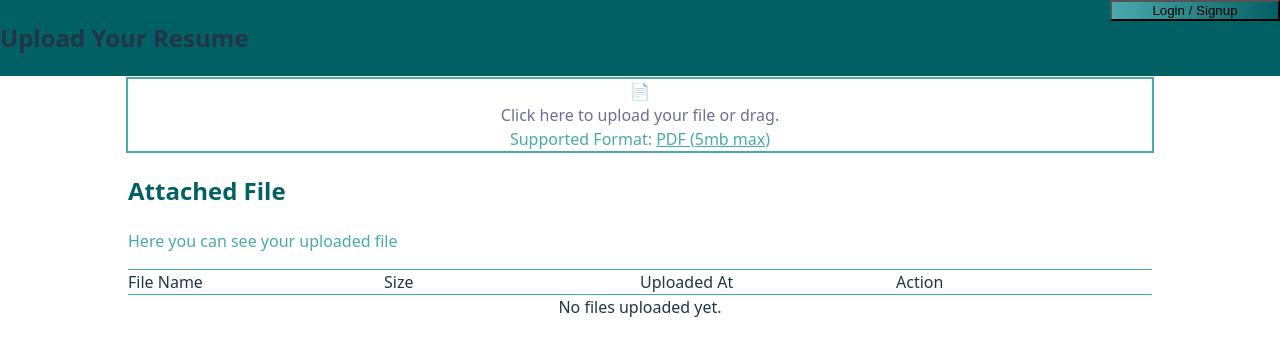
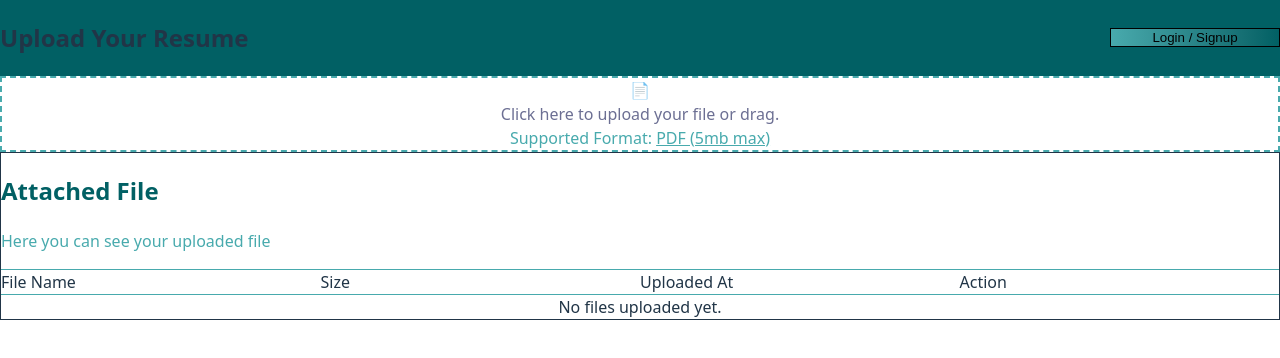
Before and after one commit to harrishussain24/AI-Powered-Resume-Analyzer, a Vue app in the folder frontend/: page / in a window 1280 px wide. Shown: the top 358 px of the page. Built offline with nearby package versions, Linux system fonts and the light colour scheme.

Commit message:
uopdating tailwind styling

```diff
--- a/frontend/src/views/uploadresume.vue
+++ b/frontend/src/views/uploadresume.vue
@@ -139,21 +139,23 @@ const deleteFile = (index) => {
 
 <template>
   <!-- Main Content -->
-  <div class="max-w-5xl mx-auto mt-24 p-6 bg-white rounded-lg shadow relative">
+  <div class="min-h-screen flex flex-col items-center justify-start bg-gray-50 pt-12">
+    <!-- Card Container -->
+    <div class="w-full max-w-4xl bg-white rounded-2xl shadow-xl p-0">
       <!-- Header Bar: Heading and Auth Button -->
-    <div class="flex items-start justify-between bg-[#016064] px-10 py-6 mb-8 rounded-xl">
+      <div class="flex items-center justify-between bg-[#016064] px-10 py-7 rounded-t-2xl">
         <h2 class="text-white text-3xl font-bold tracking-tight m-0 p-0">Upload Your Resume</h2>
-      <div class="flex items-start">
-        <div v-if="user" class="flex items-center gap-3 bg-white px-4 py-2 rounded-lg shadow border-2 border-[#48AAAD] mt-1 mr-1">
+        <div class="flex items-center">
+          <div v-if="user" class="flex items-center gap-3 bg-white px-4 py-2 rounded-lg shadow border-2 border-[#48AAAD]">
             <span class="text-[#016064] font-semibold text-base">Welcome, {{ user.name || user.email }}</span>
             <button @click="logout" class="bg-gradient-to-r from-red-600 to-red-400 text-white px-3 py-1.5 rounded-md text-sm font-semibold transition hover:from-red-700 hover:to-red-500 shadow">
               Logout
             </button>
           </div>
-        <div v-else class="flex items-center mt-1 mr-1">
+          <div v-else class="flex items-center">
             <button
               @click="router.push('/login')"
-            class="bg-gradient-to-r from-[#48AAAD] to-[#016064] text-white px-8 py-3 min-w-[170px] rounded-lg text-lg font-semibold shadow transition hover:from-[#3a8a8d] hover:to-[#014d50]"
+              class="bg-gradient-to-r from-[#48AAAD] to-[#016064] text-white px-8 py-3 min-w-[170px] rounded-lg text-lg font-semibold shadow transition hover:from-[#3a8a8d] hover:to-[#014d50] border border-white"
             >
               Login / Signup
             </button>
@@ -161,18 +163,16 @@ const deleteFile = (index) => {
         </div>
       </div>
 
-    <div class="h-px bg-gradient-to-r from-purple-400 via-pink-500 to-red-500 ml-8 mr-8 mb-8"></div>
-
-    <div class="flex flex-col items-center justify-center bg-white border-2 border-[#48AAAD] rounded-2xl shadow-md py-12 px-8 mb-8 w-4/5 mx-auto cursor-pointer transition hover:border-[#016064] hover:shadow-lg" @click="triggerFileSelect">
+      <!-- Upload Area -->
+      <div class="flex flex-col items-center justify-center border-2 border-dashed border-[#48AAAD] rounded-xl shadow-sm py-12 px-8 mt-8 mb-8 mx-8 bg-gray-50 cursor-pointer transition hover:border-[#016064] hover:bg-gray-100" @click="triggerFileSelect">
         <span class="text-5xl text-[#a084e8] mb-4">📄</span>
         <div class="text-[#6c6f93] text-lg mb-2">Click here to upload your file or drag.</div>
         <span class="text-[#48AAAD] font-semibold cursor-pointer transition hover:text-[#016064]">Supported Format: <u>PDF (5mb max)</u></span>
       </div>
-
       <input type="file" accept=".pdf" ref="fileInput" @change="handleFileChange" class="hidden" />
 
       <!-- Progress Indicator -->
-    <div v-if="showProgress" class="flex justify-center w-4/5 mx-auto my-8">
+      <div v-if="showProgress" class="flex justify-center w-full my-8">
         <div class="bg-white rounded-xl shadow-lg p-8 w-full max-w-xl text-center border-2 border-[#016064]">
           <div class="flex items-center justify-center gap-4 mb-6">
             <div class="text-3xl animate-bounce">📄</div>
@@ -192,7 +192,7 @@ const deleteFile = (index) => {
       </div>
 
       <!-- Attached Files Section -->
-    <div class="w-4/5 mx-auto my-8 bg-white rounded-lg shadow overflow-hidden">
+      <div class="mx-8 my-8 bg-white rounded-lg shadow overflow-hidden border border-gray-200">
         <div class="px-8 pt-6 pb-2">
           <h2 class="text-xl font-semibold text-[#016064] mb-1">Attached File</h2>
           <p class="text-base text-[#48AAAD] m-0">Here you can see your uploaded file</p>
@@ -219,7 +219,7 @@ const deleteFile = (index) => {
       </div>
 
       <!-- Resume Data Section -->
-    <div v-if="resumeData" class="w-4/5 mx-auto my-8 bg-white rounded-lg shadow">
+      <div v-if="resumeData" class="mx-8 my-8 bg-white rounded-lg shadow border border-gray-200">
         <div class="px-8 pt-6 pb-2">
           <h2 class="text-xl font-semibold text-[#016064] mb-1">Resume Information</h2>
           <p class="text-base text-[#48AAAD] m-0">Parsed data from your uploaded resume</p>
@@ -249,39 +249,17 @@ const deleteFile = (index) => {
               <span v-if="resumeData.analysis.skills?.length" class="bg-[#48AAAD] text-white px-3 py-1 rounded-full text-sm font-medium" v-for="skill in resumeData.analysis.skills" :key="skill">
                 {{ skill }}
               </span>
-            <span v-else class="text-gray-400">No skills found</span>
+              <span v-else class="text-gray-400">No skills found.</span>
             </div>
           </div>
-        <div v-if="resumeData.analysis.experience?.length" class="mb-6">
-          <h3 class="text-lg font-semibold text-[#016064] mb-2">Work Experience</h3>
-          <div class="space-y-4">
-            <div v-for="(exp, index) in resumeData.analysis.experience" :key="index" class="bg-gray-50 rounded-lg p-4 shadow-sm">
-              <div class="flex items-center justify-between mb-2">
-                <h4 class="font-bold text-base text-[#016064]">{{ exp.title }}</h4>
-                <span class="text-[#48AAAD] font-semibold">{{ exp.company }}</span>
+          <!-- Add more parsed data sections as needed -->
         </div>
-              <div class="flex items-center gap-6 mb-2">
-                <span class="text-gray-500">{{ exp.location }}</span>
-                <span class="text-gray-400">{{ exp.dates }}</span>
       </div>
-              <ul class="list-disc list-inside ml-4 text-gray-700">
-                <li v-for="(bullet, i) in exp.bullets" :key="i">{{ bullet }}</li>
-              </ul>
+
+      <!-- Error Message -->
+      <div v-if="uploadError" class="mx-8 my-4 p-4 bg-red-100 text-red-700 rounded-lg shadow text-center font-semibold">
+        {{ uploadError }}
       </div>
     </div>
   </div>
-      </div>
-    </div>
-
-    <div v-if="resumeData" class="flex justify-center w-4/5 mx-auto my-8">
-      <button @click="goToJobDescriptionView" class="bg-gradient-to-r from-[#016064] to-[#48AAAD] text-white rounded-full px-8 py-3 text-lg font-semibold shadow transition hover:from-[#014d50] hover:to-[#3a8a8d] flex items-center gap-3 relative overflow-hidden">
-        <span class="font-semibold tracking-wide">Continue to Job Description</span>
-        <span class="text-xl font-bold transition-transform">→</span>
-      </button>
-    </div>
-
-    <div v-if="uploadError" class="mt-4 text-red-600 text-sm">
-      ❌ {{ uploadError }}
-    </div>
-  </div>
 </template>
```
Lines whose indentation alone changed are shown as unchanged.
